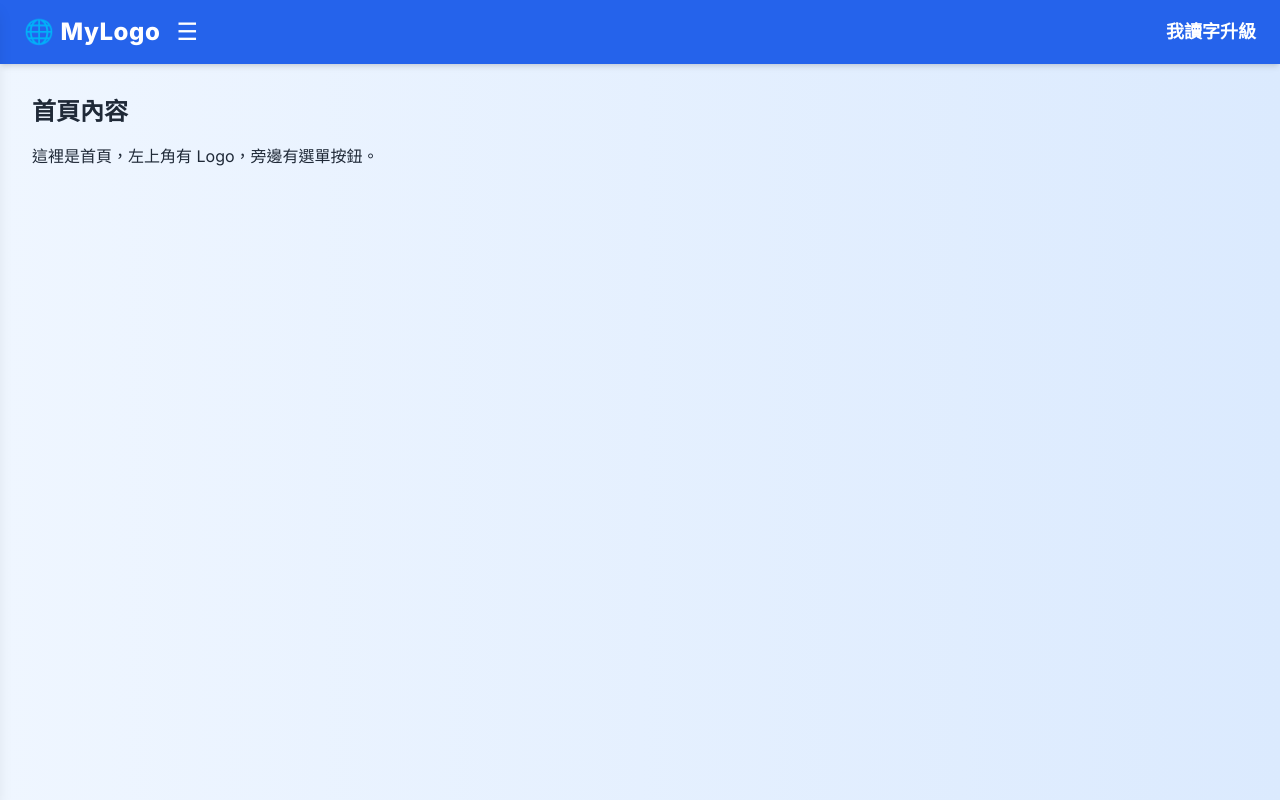
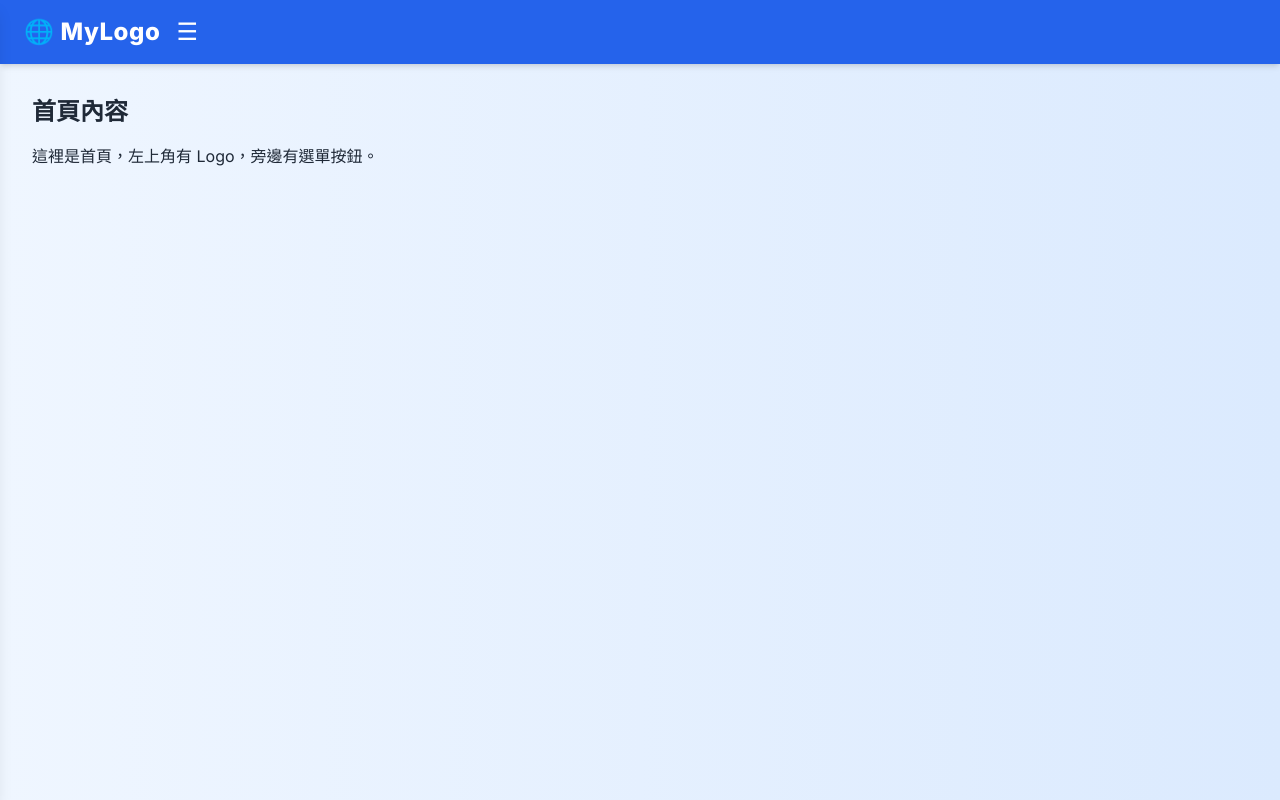
Before and after one commit to chihyuliao/-, a Next.js app: page / in a window 1280 px wide. Built offline with nearby package versions, Linux system fonts and the light colour scheme.

Commit message:
Update page.js

```diff
--- a/app/page.js
+++ b/app/page.js
@@ -3,7 +3,10 @@
 import { useState } from "react";
 import Link from "next/link";
 
-export default function Home() {
+        {/* 右邊：網站標題 */}
+        <h1 className="text-lg font-semibold">我讀字升級</h1>
+
+          export default function Home() {
   const [open, setOpen] = useState(false);
 
   return (
@@ -21,9 +24,6 @@ export default function Home() {
             ☰
           </button>
         </div>
-
-        {/* 右邊：網站標題 */}
-        <h1 className="text-lg font-semibold">我讀字升級</h1>
       </header>
 
       {/* 側邊選單 */}
```
